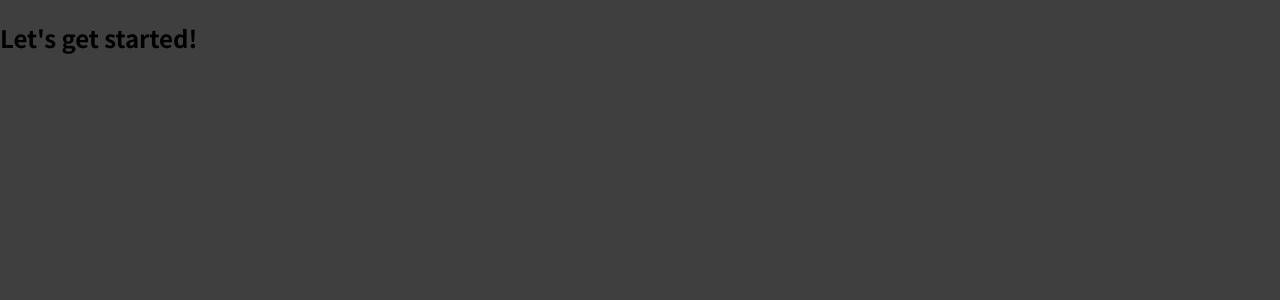
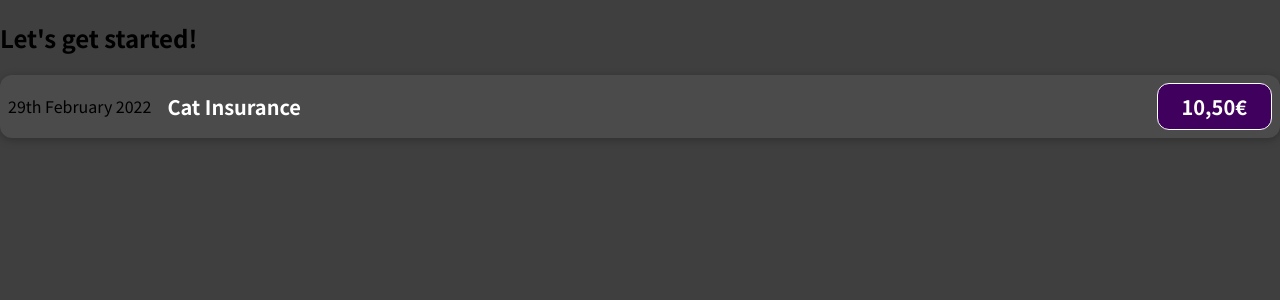
Before and after one commit to federerkristijan/my-first-react-app, a JavaScript app: page / in a window 1280 px wide. Shown: the top 300 px of the page. Built offline with nearby package versions, Linux system fonts and the light colour scheme.

Commit message:
1st component build

```diff
--- a/src/App.js
+++ b/src/App.js
@@ -1,7 +1,10 @@
+import ExpenseItem from "./components/ExpenseItem";
+
 function App() {
   return (
     <div>
       <h2>Let's get started!</h2>
+      <ExpenseItem></ExpenseItem>
     </div>
   );
 }
--- /dev/null
+++ b/src/components/ExpenseItem.css
@@ -0,0 +1,56 @@
+.expense-item {
+  display: flex;
+  justify-content: space-between;
+  align-items: center;
+  box-shadow: 0 2px 8px rgba(0, 0, 0, 0.25);
+  padding: 0.5rem;
+  margin: 1rem 0;
+  border-radius: 12px;
+  background-color: #4b4b4b;
+}
+
+.expense-item__description {
+  display: flex;
+  flex-direction: column;
+  gap: 1rem;
+  align-items: flex-end;
+  flex-flow: column-reverse;
+  justify-content: flex-start;
+  flex: 1;
+}
+
+.expense-item h2 {
+  color: #3a3a3a;
+  font-size: 1rem;
+  flex: 1;
+  margin: 0 1rem;
+  color: white;
+}
+
+.expense-item__price {
+  font-size: 1rem;
+  font-weight: bold;
+  color: white;
+  background-color: #40005d;
+  border: 1px solid white;
+  padding: 0.5rem;
+  border-radius: 12px;
+}
+
+@media (min-width: 580px) {
+  .expense-item__description {
+    flex-direction: row;
+    align-items: center;
+    justify-content: flex-start;
+    flex: 1;
+  }
+
+  .expense-item__description h2 {
+    font-size: 1.25rem;
+  }
+
+  .expense-item__price {
+    font-size: 1.25rem;
+    padding: 0.5rem 1.5rem;
+  }
+}
--- /dev/null
+++ b/src/components/ExpenseItem.js
@@ -0,0 +1,15 @@
+import "./ExpenseItem.css";
+
+function ExpenseItem() {
+  return (
+    <div className="expense-item">
+      <div>29th February 2022</div>
+      <div className="expense-item__description">
+        <h2>Cat Insurance</h2>
+        <div className="expense-item__price">10,50€</div>
+      </div>
+    </div>
+  );
+}
+
+export default ExpenseItem;
```
Also changed, not shown: src/App.css (deleted, +0 -38 lines), src/reportWebVitals.js (deleted, +0 -13 lines), src/setupTests.js (deleted, +0 -5 lines), src/logo.svg (deleted), 1 other file (tests, documents, lock files or other folders).
